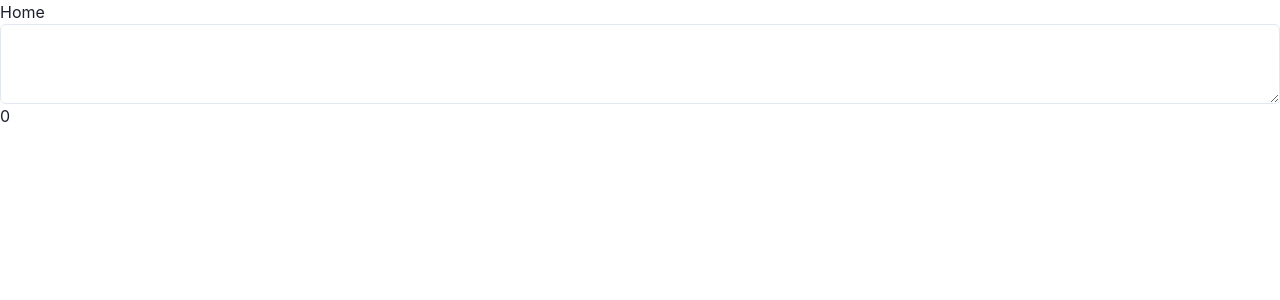
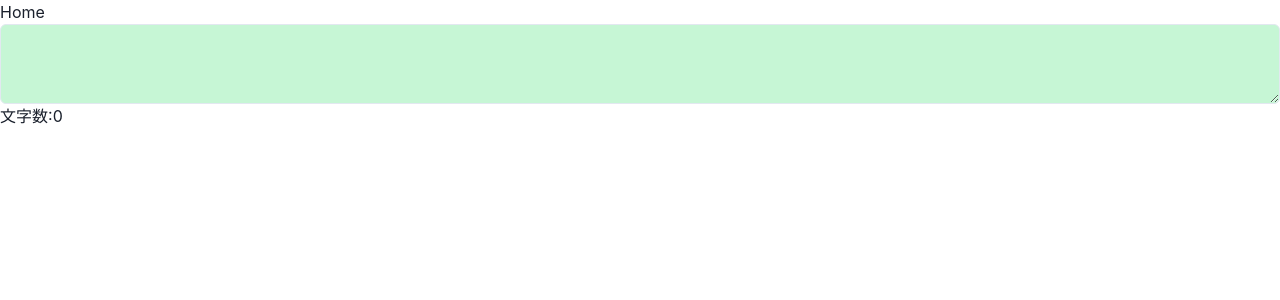
Before and after one commit to hoshitaro-creative/character-counter, a Next.js app: page / in a window 1280 px wide. Shown: the top 300 px of the page. Built offline with nearby package versions, Linux system fonts and the light colour scheme.

Commit message:
update: 入力テキストが超過したときの挙動を実装した

```diff
--- a/components/molecules/Cell.tsx
+++ b/components/molecules/Cell.tsx
@@ -3,16 +3,23 @@ import { Textarea } from "@chakra-ui/textarea";
 import { useState } from "react";
 import stringLength from "string-length";
 
-const Cell = (): JSX.Element => {
+type Props = {
+  maxLength: number;
+};
+
+const Cell: React.VFC<Props> = ({ maxLength }) => {
   const [length, updateLength] = useState(0);
+  const excessLength = length - maxLength;
   return (
     <Box>
       <Textarea
+        backgroundColor={length <= maxLength ? "green.100" : "red.300"}
         onInput={(e) => {
           updateLength(stringLength(e.currentTarget.value));
         }}
       ></Textarea>
-      <Box>{length}</Box>
+      {excessLength > 0 && <Box color="red.300">超過:{excessLength}</Box>}
+      <Box>文字数:{length}</Box>
     </Box>
   );
 };
--- a/pages/index.tsx
+++ b/pages/index.tsx
@@ -4,7 +4,7 @@ import Cell from "../components/molecules/Cell";
 
 const IndexPage = () => (
   <Layout title="Home | Next.js + TypeScript Example">
-    <Cell></Cell>
+    <Cell maxLength={10}></Cell>
   </Layout>
 );
 
```
